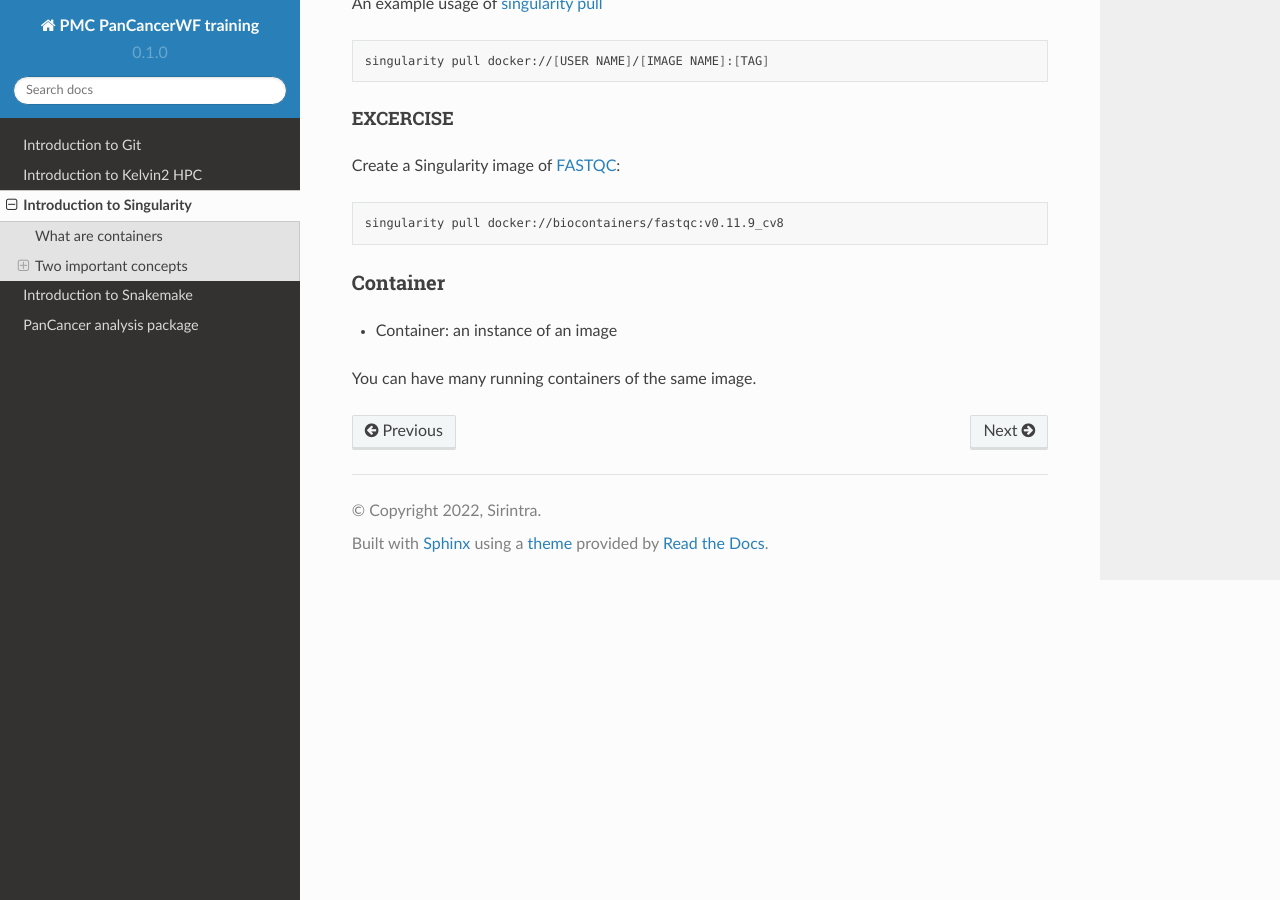
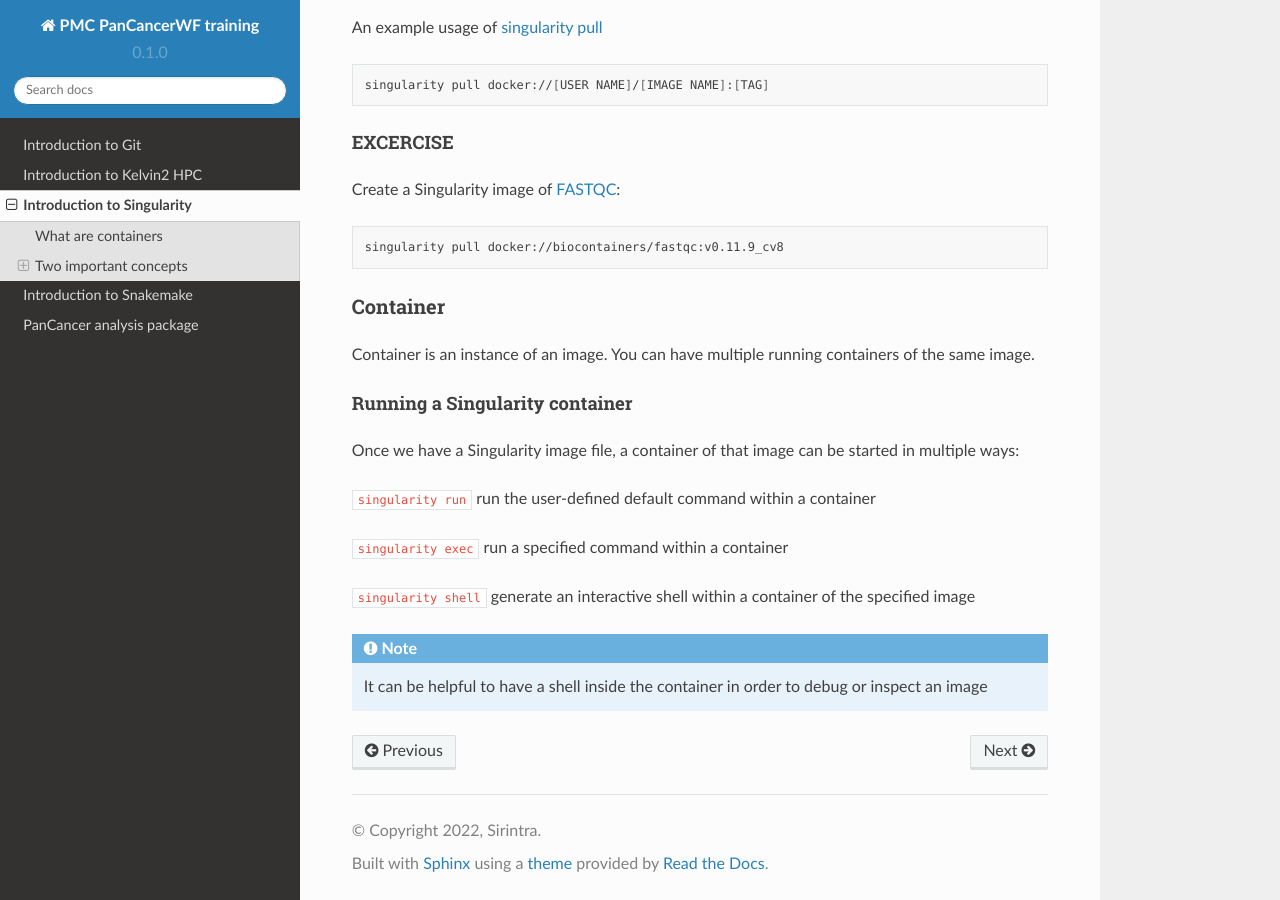
Before and after one commit to sirintra/PMC-PC-training, a Sphinx documentation site: the page built from docs/source/singularity.rst, in a window 1280 px wide and 900 px high, scrolled down 1382 px. Built offline with Sphinx 7.4.7 and the Read the Docs theme 2.0.0, drawn with Linux system fonts in a browser that asks for light colours; some of the changed text lies outside the part shown.

Commit message:
Update singularity.rst

```diff
--- a/docs/source/singularity.rst
+++ b/docs/source/singularity.rst
@@ -8,14 +8,14 @@ Singularity is an open-source project designed to run on HPC clusters as it can
 What are containers
 *********************
 
-Containers provide virtualized environment: an isolated file system accessible from a host computer
+Containers provide a minimal virtualized environment: an isolated file system accessible from a host computer. Containerization allows controlling of sofeware installation and dependencies.
 
 Two important concepts
 ***********************
 
 Image
 =====
-* Image: a set of layers, read-only templates.
+Image is a set of layers, read-only templates.
 
 Singularity image is a read-only file (typically with .sif extension). A Singularity image can be created with the ``singularity build`` command, either from a a `container recipe <https://docs.sylabs.io/guides/2.6/user-guide/container_recipes.html>`_ or from a container repository (e.g. `Docker Hub <https://hub.docker.com/>`_ , `BioContainers <https://biocontainers.pro/>`_).
 
@@ -75,6 +75,20 @@ Create a Singularity image of `FASTQC <https://www.bioinformatics.babraham.ac.uk
 
 Container
 =========
-* Container: an instance of an image
+Container is an instance of an image. You can have multiple running containers of the same image.
 
-You can have many running containers of the same image.
+
+Running a Singularity container
+--------------------------------
+
+Once we have a Singularity image file, a container of that image can be started in multiple ways:
+
+``singularity run`` run the user-defined default command within a container
+
+``singularity exec`` run a specified command within a container
+
+``singularity shell`` generate an interactive shell within a container of the specified image
+
+
+.. Note::
+   It can be helpful to have a shell inside the container in order to debug or inspect an image
```
